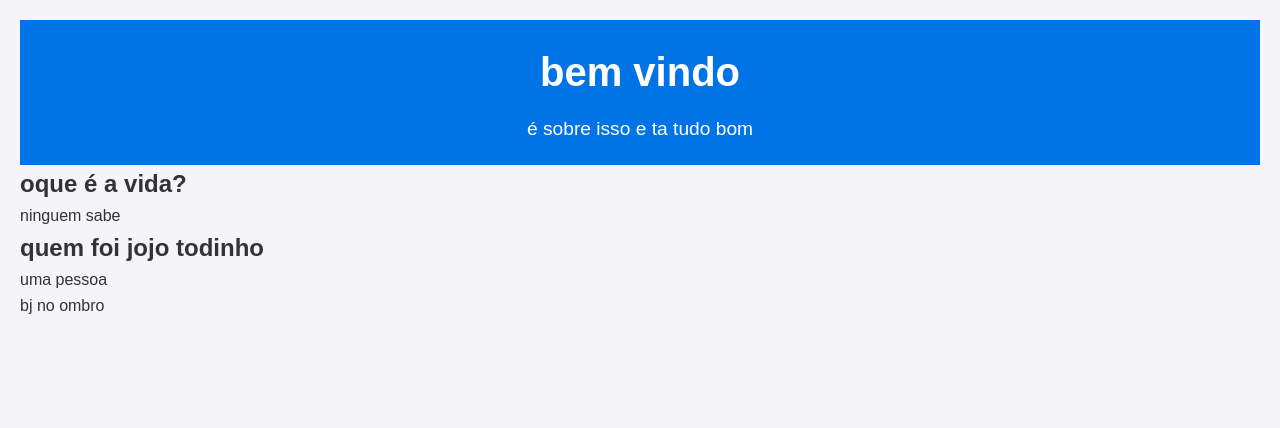
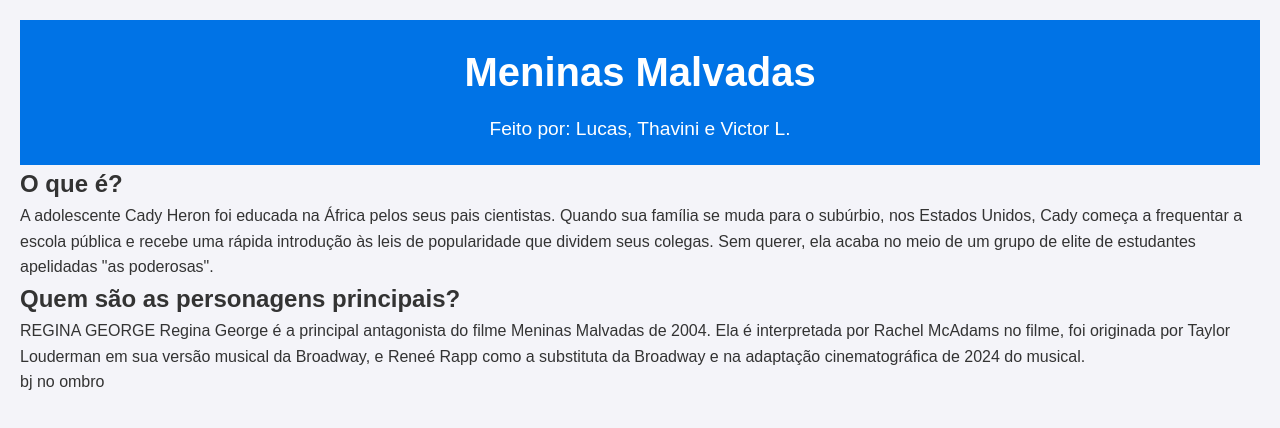
Before and after one commit to Lucaszwa/site.portfoley, a plain HTML site: page index.html in a window 1280 px wide. Drawn offline with Linux system fonts and the light colour scheme.

Commit message:
ejbcjwkvgyjherf

```diff
--- a/index.html
+++ b/index.html
@@ -3,25 +3,32 @@
 <head>
     <meta charset="UTF-8">
     <meta name="viewport" content="width=device-width, initial-scale=1.0">
-    <title>Micro Curso HTML e CSS</title>
+    <title>Meninas Malvadas-Filme</title>
     <link rel="stylesheet" href="styles.css">
 </head>
 
 <body>
     <header>
-        <h1>bem vindo</h1>
-        <p>é sobre isso e ta tudo bom</p>
+        <h1>Meninas Malvadas</h1>
+        <p>Feito por: Lucas, Thavini e Victor L. </p>
     </header>
 
     <main>
 <section>
-    <h2>oque é a vida?</h2>
-    <p>ninguem sabe</p>
+    <h2>O que é?</h2>
+    <p>A adolescente Cady Heron foi educada na África pelos seus pais cientistas. Quando
+        sua família se muda para o subúrbio, nos Estados Unidos, Cady começa a frequentar a escola
+         pública e recebe uma rápida introdução às leis de popularidade que dividem seus colegas. Sem querer,
+         ela acaba no meio de um grupo de elite de estudantes apelidadas "as poderosas".
+    </p>
 </section>
 
 <section>
-    <h2>quem foi jojo todinho</h2>
-    <p>uma pessoa</p>
+    <h2>Quem são as personagens principais?</h2>
+    <p>REGINA GEORGE
+        Regina George é a principal antagonista do filme Meninas Malvadas de 2004. Ela é interpretada por Rachel McAdams no filme, foi originada por
+        Taylor Louderman em sua versão musical da Broadway, e Reneé Rapp como a substituta da Broadway e na adaptação cinematográfica de 2024 do musical.
+    </p>
 </section>
     </main>
     <footer>
```
